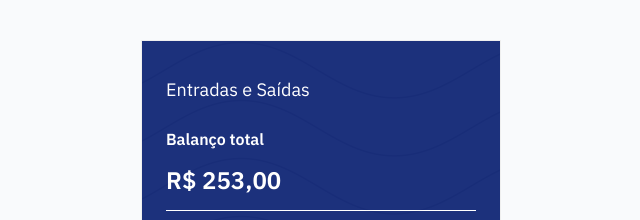
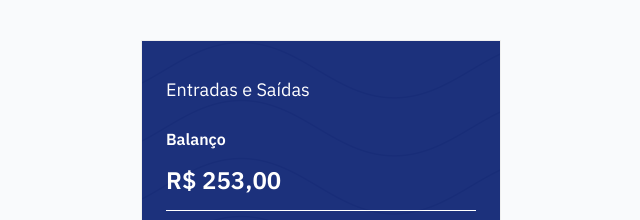
Before and after one commit to TatianePatriota/my-wallet, a React (Vite) app: page /todas-as-transacoes in a window 1280 px wide. Shown: the top 220 px of the page, without its empty margins (319-959 px from the left). Built offline with nearby package versions, Linux system fonts and the light colour scheme.

Commit message:
alterando descricao

```diff
--- a/src/routes/transactions.tsx
+++ b/src/routes/transactions.tsx
@@ -18,7 +18,7 @@ export function Transactions(): JSX.Element {
       <StyledHeaderTransactions>
         <HeaderTransactions
           title=" Entradas e Saídas"
-          description="Balanço total"
+          description="Balanço"
           balanceSheet={moneyFormatter(balance)}
         />
         <IconWave file="/static/iconwave.png" />
```
